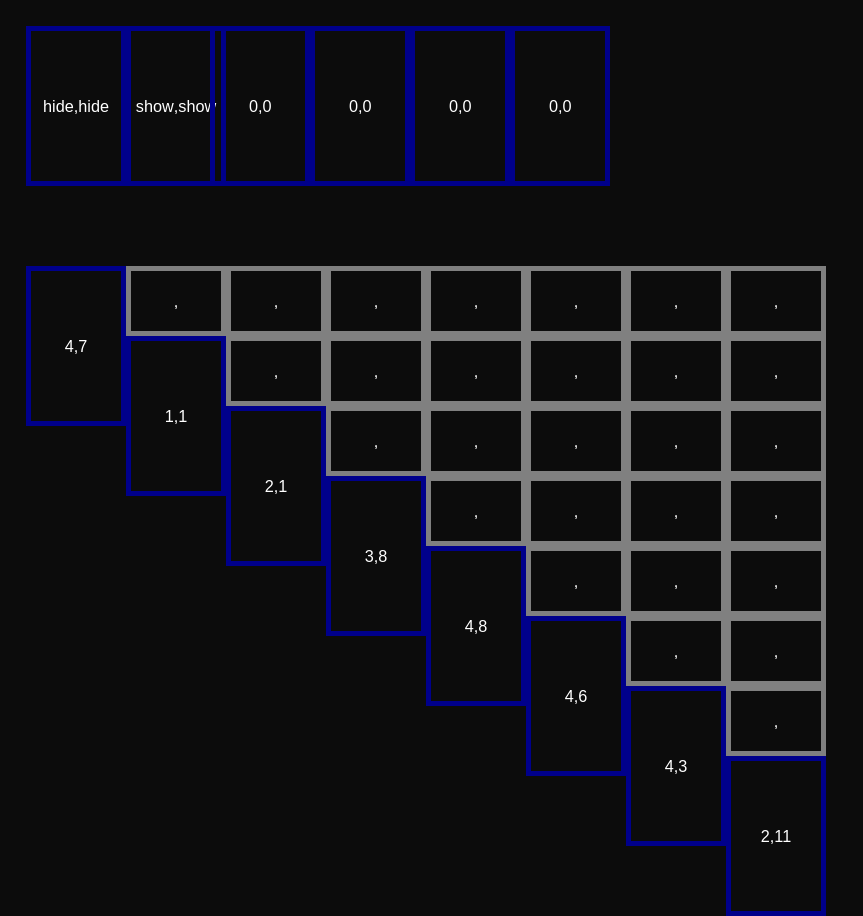
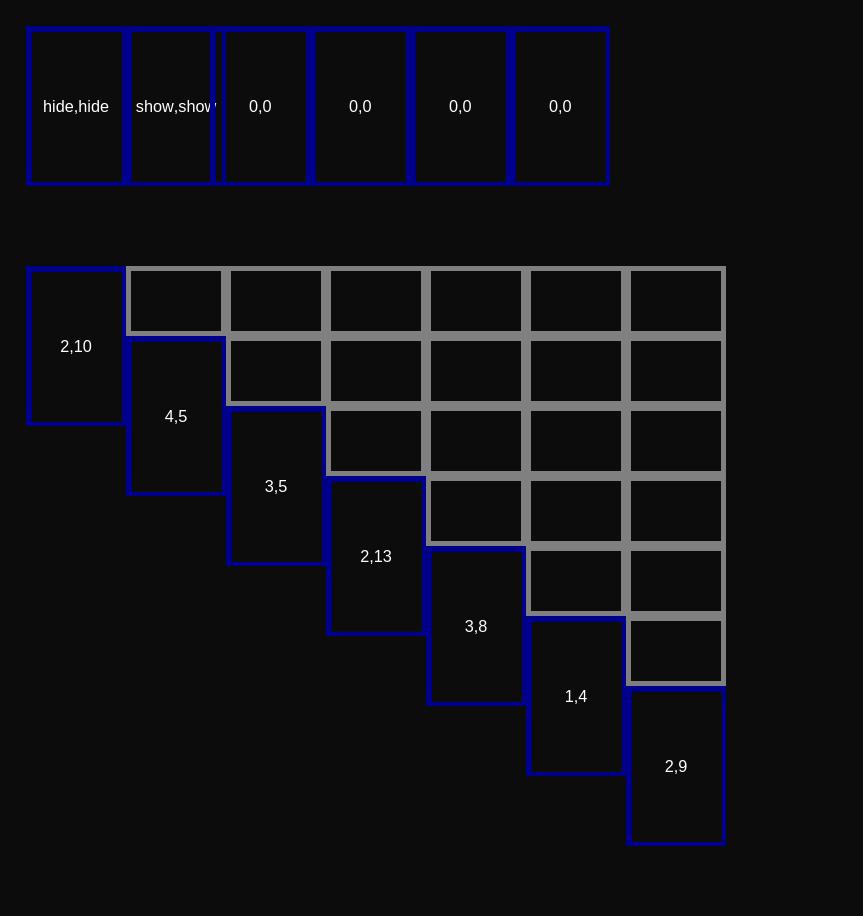
Before and after one commit to MartinAllsbrook/martin-online, a React (Create React App) app in the folder web-class-portal/solitaire/: page / in a window 1280 px wide. Shown: the whole page, without its empty margins (0-863 px from the left). After the commit the page ends 852 px from the top, so only its background shows below. Built offline with nearby package versions, Linux system fonts and the light colour scheme.

Commit message:
New solitaire engine working
engine does all calculations and tells the app to update when it needs to!

Selection and hidden cards currently working

```diff
--- a/web-class-portal/solitaire/src/App.css
+++ b/web-class-portal/solitaire/src/App.css
@@ -14,7 +14,7 @@
   height: 60px;
 }
 
-.empty{
+.selected{
   border: 5px solid lightblue;
 }
 
--- a/web-class-portal/solitaire/src/App.js
+++ b/web-class-portal/solitaire/src/App.js
@@ -1,13 +1,17 @@
-import logo from './logo.svg';
+// import logo from './logo.svg';
 import './App.css';
 import './BasicCopy.css'
 
 import SolitaireBoard from './SolitaireBoard';
+import SolitaireEngine from './SolitaireEngine';
+
+const solitaireEngine = new SolitaireEngine();
 
 function App() {
+  console.log("app called");
   return (
     <div className="App">
-      <SolitaireBoard/>
+      <SolitaireBoard engine={solitaireEngine}/>
     </div>
   );
 }
--- a/web-class-portal/solitaire/src/CardColumn.js
+++ b/web-class-portal/solitaire/src/CardColumn.js
@@ -8,6 +8,11 @@ export default class CardColumn extends React.Component {
             cards: props.cards
         }
     }
+
+    componentWillReceiveProps(nextProps) {
+        this.setState({ cards: nextProps.cards });
+    }
+
 
     render() {
         // const cards=[];
--- a/web-class-portal/solitaire/src/PlayingCard.js
+++ b/web-class-portal/solitaire/src/PlayingCard.js
@@ -1,17 +1,59 @@
 import React from "react";
+import SolitaireBoard from "./SolitaireBoard";
 
 export default class PlayingCard extends React.Component {
     constructor(props) {
         super(props);
         this.state = {
+            updateHandler: props.updateHandler,
             suit: props.suit,
             rank: props.rank,
+            position: props.position,
+            engine: props.engine,
+            selected: props.selected,
+            hidden: props.hidden
         }
+
+        this.onCardSelect = this.onCardSelect.bind(this);
+        // this.test = this.test.bind(this);
+    }
+
+    componentWillReceiveProps(nextProps) {
+        this.setState({
+            selected: nextProps.selected,
+            hidden: nextProps.hidden
+        });
+    }
+
+    onCardSelect() {
+        this.state.engine.selectCard(this.state.position);
+        this.state.updateHandler();
+        // this.forceUpdate();
     }
 
     render() {
+        console.log("card update: " + this.state.hidden);
+        if (this.state.hidden){
+            return (
+                <div class="playing-card hidden">
+                    {/* <p> {this.state.suit} </p>
+                    <p>,</p>
+                    <p> {this.state.rank} </p> */}
+                </div>
+            )
+        }
+        if (this.state.selected){
+            return (
+                <div class="playing-card selected" onClick={this.onCardSelect}>
+                    <p> {this.state.suit} </p>
+                    <p>,</p>
+                    <p> {this.state.rank} </p>
+                </div>
+            )
+        }
+
         return (
-            <div class="playing-card">
+            <div class="playing-card" onClick={this.onCardSelect}>
                 <p> {this.state.suit} </p>
                 <p>,</p>
                 <p> {this.state.rank} </p>
--- a/web-class-portal/solitaire/src/SolitaireBoard.js
+++ b/web-class-portal/solitaire/src/SolitaireBoard.js
@@ -2,52 +2,49 @@ import React from 'react';
 import PlayingCard from './PlayingCard';
 import CardStack from './CardStack';
 import CardColumn from './CardColumn';
-import HiddenCard from './HiddenCard';
+// import HiddenCard from './HiddenCard';
+
 
 export default class SolitaireBoard extends React.Component {
     constructor(props) {
         super(props);
-        this.state ={
-            deck: []
+        this.state = {
+            engine: props.engine
         }
-        this.createDeck();
-        this.shuffleDeck();
-    }
-    createDeck() {
-        for (let s = 1; s <= 4; s++) {
-            for (let r = 1; r <= 13; r++) {
-                this.state.deck.push(<PlayingCard rank={r} suit={s}/>)
-            }
-        }
+        this.updateHandler = this.updateHandler.bind(this);
     }
 
-    shuffleDeck() {
-        for (let i = this.state.deck.length; i > 0; i--) {
-            const j = Math.floor(Math.random() * (i - 0) + 0);
-            this.swapCards(i,j);
-        }
-    }
-
-    swapCards(i, j) {
-        const temp = this.state.deck[i];
-        this.state.deck[i] = this.state.deck[j];
-        this.state.deck[j] = temp;
+    updateHandler(){
+        this.forceUpdate();
+        // console.log("handler functioning");
     }
 
     render() {
+        // console.log("update");
         const columns = [];
-
+        const gameState = this.state.engine.getGameState();
         // for the 7 columns
-        for (let i = 1; i <= 8; i++) {
+        for (let i = 0; i < 7; i++) {
             const cards = [];
             // add cards to that column depending on what column it is
-            for (let j = i; j > 0; j--) {
-                // if the card isnt the last card hide it
-                if(j > 1){
-                    cards.push(<HiddenCard card={this.state.deck.pop()}/>)
-                }else{
-                    cards.push(this.state.deck.pop());
+
+            for (let j = 0; j < gameState.columns[i].length; j++) {
+                const cardPosition = {
+                    area: "columns",
+                    column: i,
+                    row: j
                 }
+                // console.log(gameState.columns[i][j].selected);
+                const card = <PlayingCard
+                    updateHandler={this.updateHandler}
+                    suit={gameState.columns[i][j].suit}
+                    rank={gameState.columns[i][j].rank}
+                    selected={gameState.columns[i][j].selected}
+                    engine={this.state.engine}
+                    position={cardPosition}
+                    hidden={gameState.columns[i][j].hidden}
+                />;
+                cards.push(card);
             }
             columns.push(<CardColumn cards={cards}/>);
         }
--- /dev/null
+++ b/web-class-portal/solitaire/src/SolitaireEngine.js
@@ -0,0 +1,95 @@
+import PlayingCard from "./PlayingCard";
+import HiddenCard from "./HiddenCard";
+import App from "./App";
+
+export default class SolitaireEngine {
+    constructor(){
+        this.deck = [];
+        this.gameState = {
+            columns: [],
+            deck: [],
+            piles: []
+        }
+        this.createDeck();
+        this.shuffleDeck();
+        this.deal();
+    }
+
+    createDeck() {
+        for (let s = 1; s <= 4; s++) {
+            for (let r = 1; r <= 13; r++) {
+                const card = {
+                    rank: r,
+                    suit: s,
+                    selected: false
+                }
+                this.deck.push(card)
+            }
+        }
+        // this.deck.forEach(element => {
+        //     console.log(element);
+        // });
+    }
+
+    shuffleDeck() {
+        for (let i = this.deck.length-1; i >= 0; i--) {
+            const j = Math.floor(Math.random() * (i - 0) + 0);
+            this.swapCards(i,j);
+        }
+    }
+
+    swapCards(i, j) {
+        // console.log("i: " + i + " card: " + this.deck[i]);
+        // console.log("j: " + j + " card: " + this.deck[j]);
+
+        const temp = this.deck[i];
+        this.deck[i] = this.deck[j];
+        this.deck[j] = temp;
+    }
+
+    deal() {
+
+        // for the 7 columns
+        for (let i = 1; i <= 7; i++) {
+            const cards = [];
+            // add cards to that column depending on what column it is
+            for (let j = i; j > 0; j--) {
+                // if the card isnt the last card hide it
+                const card = this.deck.pop();
+                let hidden = false;
+                if(j > 1){
+                    hidden = true;
+                }
+                // console.log(card);
+                card.hidden = hidden;
+                // console.log(card);
+                cards.push(card);
+            }
+            this.gameState.columns.push(cards);
+        }
+    }
+
+    selectCard(cardPosition) {
+        const area = cardPosition["area"];
+        const row = cardPosition["row"];
+        const column = cardPosition["column"];
+        if(area == "columns"){
+            const selectedCard = this.gameState[area][column][row]
+            if(selectedCard.selected){
+                selectedCard.selected = false;
+            }else{
+                selectedCard.selected = true;
+            }
+            console.log(this.gameState[area][column][row]);
+        }
+        // this.updateApp();
+    }
+
+    updateApp(){
+        App();
+    }
+
+    getGameState(){
+        return this.gameState;
+    }
+}
```
